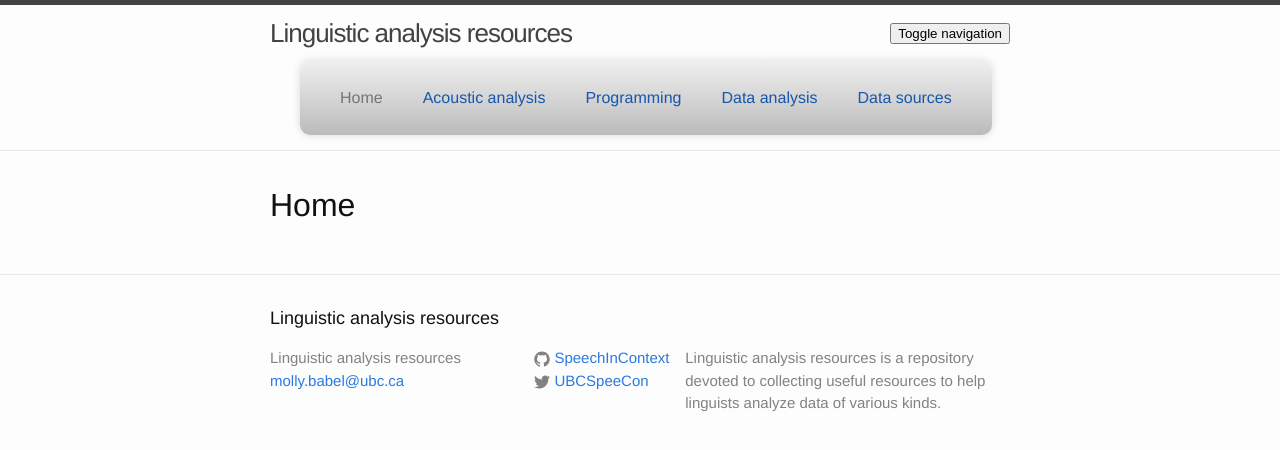
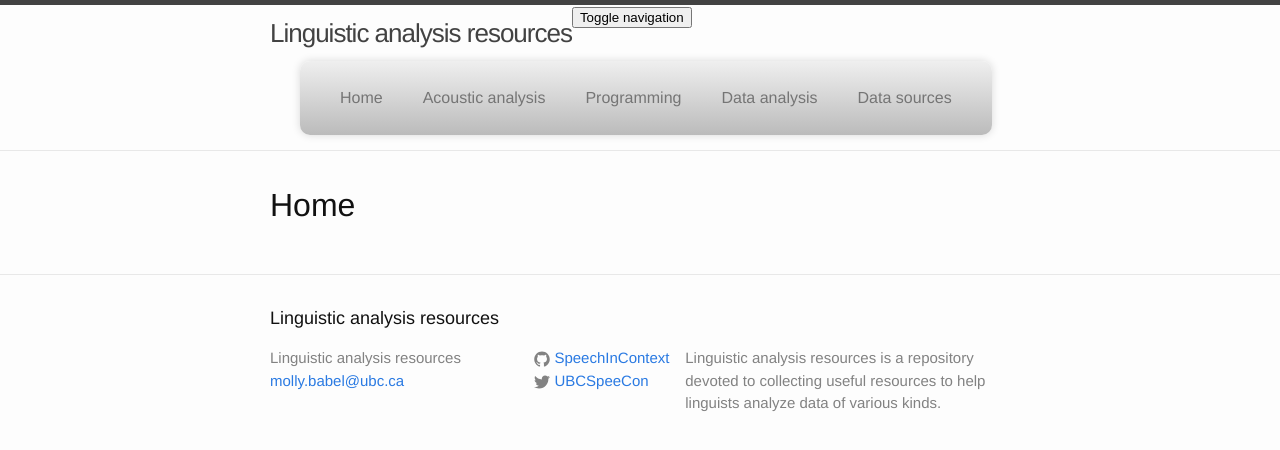
Before and after one commit to SpeechInContext/linguistic-analysis-resources, a Jekyll site: the page built from index.md, in a window 1280 px wide. Shown: the top 450 px of the page. Built offline with Jekyll 4.4.1, drawn with Linux system fonts in a browser that asks for light colours.

Commit message:
Update navbar

```diff
--- a/_includes/header.html
+++ b/_includes/header.html
@@ -6,7 +6,7 @@
 
     <nav class="navbar navbar-fixed-top navbar-inverse" role="navigation">
     <div class="container">
-    <div class="site-nav">
+    <div class="navbar-header">
     <button type="button" class="navbar-toggle" data-toggle="collapse" data-target=".navbar-ex1-collapse">
     <span class="sr-only">Toggle navigation</span>
     <span class="icon-bar"></span>
@@ -24,17 +24,17 @@
     <!-- check to see if the data file has a submenu, and if so display it -->
     {% if item.subcategories != null %}
     <li class="dropdown">
-    <a href="{{ site.url }}{{ item.url }}" class="dropdown-toggle" data-toggle="dropdown" data-hover="dropdown">{{ item.title }}<i class="fa fa-angle-down"></i></a>
+    <a href="{{ item.href  | prepend: site.baseurl }}" class="dropdown-toggle" data-toggle="dropdown" data-hover="dropdown">{{ item.title }}<i class="fa fa-angle-down"></i></a>
     <ul class="dropdown-menu">
     {% for subcategory in item.subcategories %}
-    <li><a href="{{ site.url }}{{ subcategory.subhref }}">{{ subcategory.subtitle }}</a></li>
+    <li><a href="{{ subcategory.href  | prepend: site.baseurl }}">{{ subcategory.subtitle }}</a></li>
     {% endfor %}
     </ul>
     {% else %}
 
     <!— display the top level navigation for items that don’t have a submenu -->
     <li>
-    <a href="{{ site.url }}{{ item.href }}">{{ item.title }}</a>
+    <a href="{{ item.href  | prepend: site.baseurl }}">{{ item.title }}</a>
     {% endif %}
     </li>
     {% endfor %}
```
